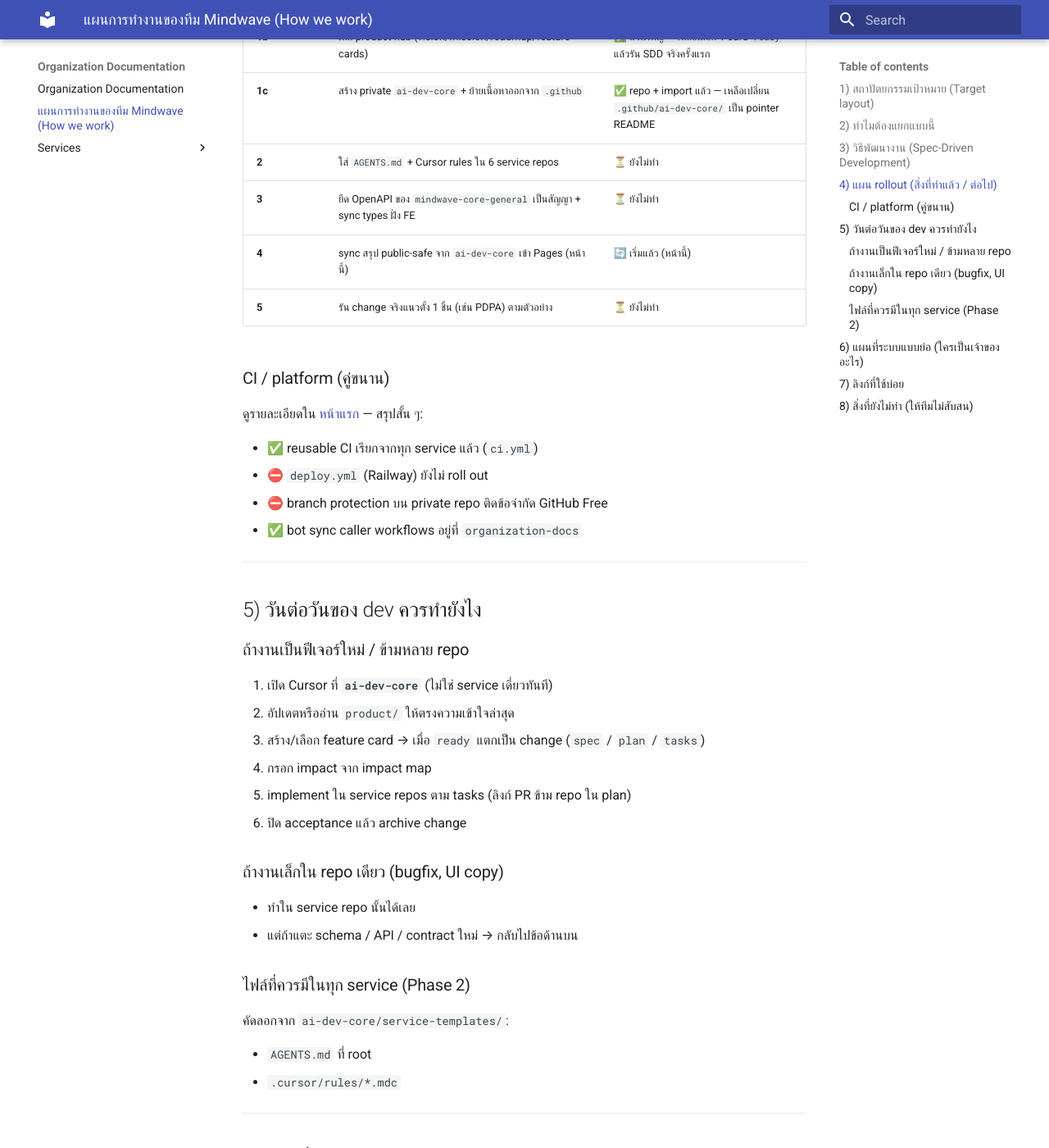
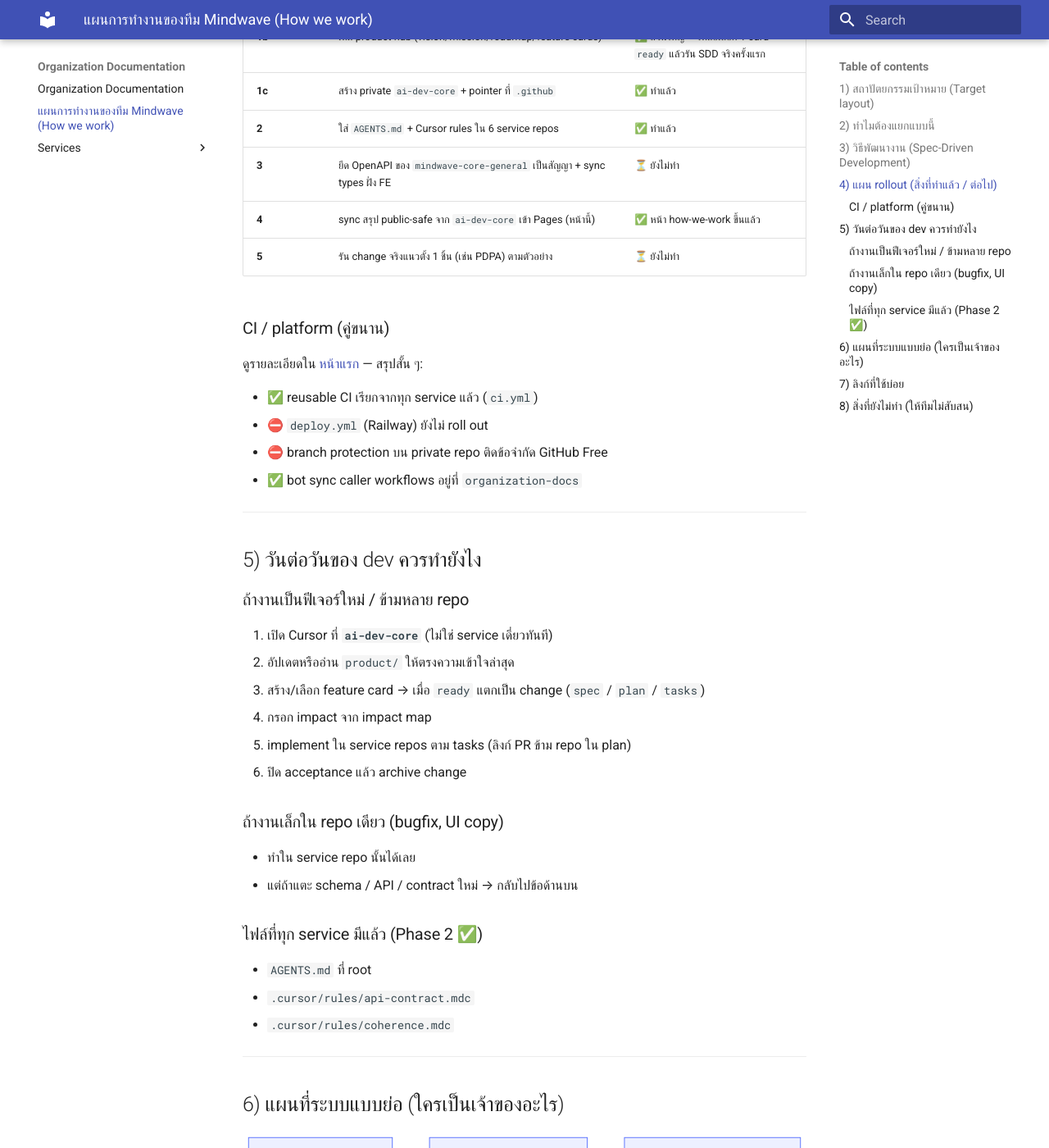
Before and after one commit to mindwave-th/organization-docs, an MkDocs documentation site: the page built from docs/how-we-work.md, in a window 1280 px wide and 1400 px high, scrolled down 2333 px. Shown: the whole window at 82% size. Built offline with MkDocs 1.6.1 and Material for MkDocs 9.7.7, drawn with Linux system fonts in a browser that asks for light colours; some of the changed text lies outside the part shown.

Commit message:
docs: mark Phase 1c/2 complete on How we work

```diff
--- a/docs/how-we-work.md
+++ b/docs/how-we-work.md
@@ -41,8 +41,8 @@ flowchart LR
 | [`.github`](https://github.com/mindwave-th/.github) | reusable workflows + issue/PR templates | CI / platform |
 | service repos | implement ตาม spec | Dev รายวัน |
 
-**สถานะล่าสุด:** `ai-dev-core` สร้างแล้ว และย้ายเนื้อหา hub ออกจาก
-`.github/ai-dev-core/` มาเป็น repo ของตัวเองแล้ว (เดิมอยู่ชั่วคราวใน `.github`)
+**สถานะล่าสุด:** `ai-dev-core` เป็น SoT แล้ว, `.github/ai-dev-core/` เป็น pointer README แล้ว,
+และทั้ง 6 service มี `AGENTS.md` + Cursor rules แล้ว
 
 ---
 
@@ -101,10 +101,10 @@ feature card พร้อมสถานะ ready
 |-------|-----|--------|
 | **1** | เนื้อหา hub (constitution, workflow, impact map, templates, ตัวอย่าง PDPA, product hub) | ✅ ทำแล้ว |
 | **1b** | เติม product hub (vision/mission/roadmap/feature cards) | ✅ ส่วนใหญ่ — เหลือเลือก 1 card `ready` แล้วรัน SDD จริงครั้งแรก |
-| **1c** | สร้าง private `ai-dev-core` + ย้ายเนื้อหาออกจาก `.github` | ✅ repo + import แล้ว — เหลือเปลี่ยน `.github/ai-dev-core/` เป็น pointer README |
-| **2** | ใส่ `AGENTS.md` + Cursor rules ใน 6 service repos | ⏳ ยังไม่ทำ |
+| **1c** | สร้าง private `ai-dev-core` + pointer ที่ `.github` | ✅ ทำแล้ว |
+| **2** | ใส่ `AGENTS.md` + Cursor rules ใน 6 service repos | ✅ ทำแล้ว |
 | **3** | ยึด OpenAPI ของ `mindwave-core-general` เป็นสัญญา + sync types ฝั่ง FE | ⏳ ยังไม่ทำ |
-| **4** | sync สรุป public-safe จาก `ai-dev-core` เข้า Pages (หน้านี้) | 🔄 เริ่มแล้ว (หน้านี้) |
+| **4** | sync สรุป public-safe จาก `ai-dev-core` เข้า Pages (หน้านี้) | ✅ หน้า how-we-work ขึ้นแล้ว |
 | **5** | รัน change จริงแนวตั้ง 1 ชิ้น (เช่น PDPA) ตามตัวอย่าง | ⏳ ยังไม่ทำ |
 
 ### CI / platform (คู่ขนาน)
@@ -135,12 +135,11 @@ feature card พร้อมสถานะ ready
 - ทำใน service repo นั้นได้เลย
 - แต่ถ้าแตะ schema / API / contract ใหม่ → กลับไปข้อด้านบน
 
-### ไฟล์ที่ควรมีในทุก service (Phase 2)
-
-คัดลอกจาก `ai-dev-core/service-templates/`:
+### ไฟล์ที่ทุก service มีแล้ว (Phase 2 ✅)
 
 - `AGENTS.md` ที่ root
-- `.cursor/rules/*.mdc`
+- `.cursor/rules/api-contract.mdc`
+- `.cursor/rules/coherence.mdc`
 
 ---
 
@@ -193,8 +192,8 @@ flowchart TB
 - ยังไม่บังคับ branch protection บน private service repos (ข้อจำกัดแผน GitHub Free)
 - Railway deploy ยังไม่เปิดผ่าน `deploy.yml`
 - `CODEOWNERS` ยังมี placeholder team
-- ยังไม่ได้ใส่ `AGENTS.md` ครบทุก service
-- ยังไม่ได้รัน SDD change จริง end-to-end ครั้งแรก
+- ยังไม่ได้รัน SDD change จริง end-to-end ครั้งแรก (Phase 5)
+- OpenAPI เป็นสัญญาครบวงจรฝั่ง FE ยังไม่ปิด (Phase 3)
 
 ถ้าสงสัยว่า “ของชิ้นนี้ควรอยู่ repo ไหน / ต้องมี spec ไหม” —
 เริ่มที่ **`ai-dev-core`** ก่อนเสมอ แล้วค่อยลงมือใน service
```
